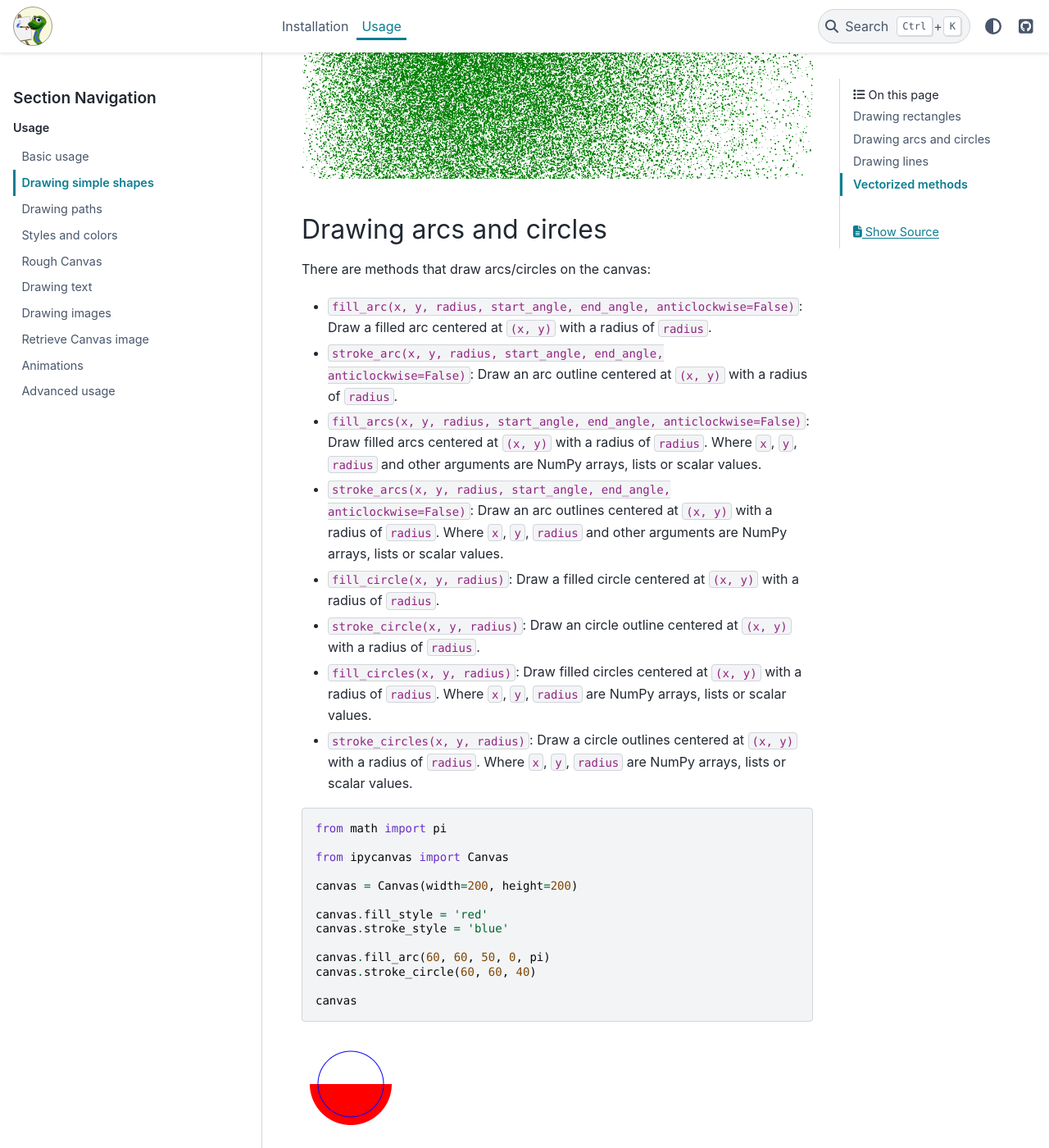
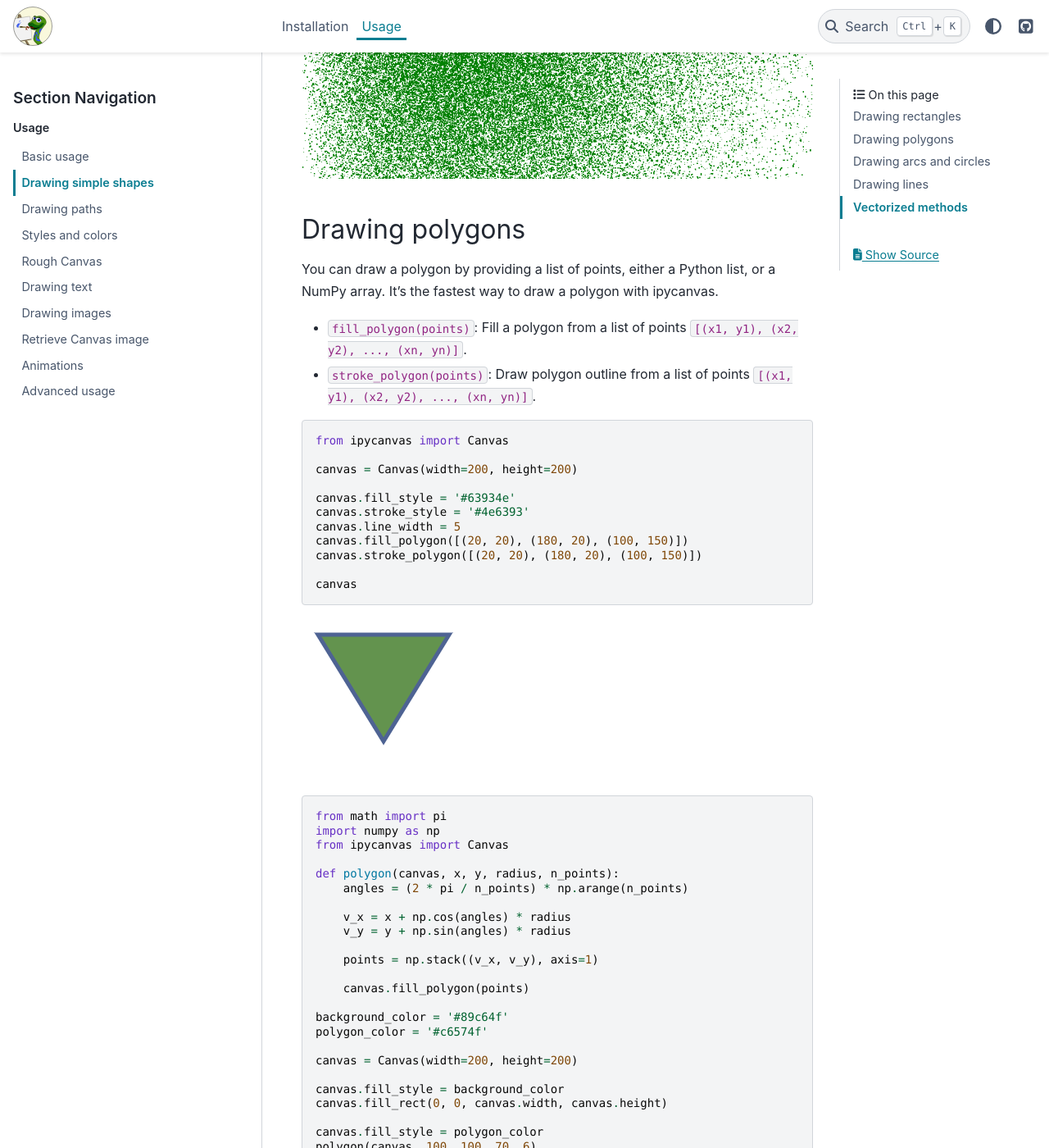
Before and after one commit to jupyter-widgets-contrib/ipycanvas, a Sphinx documentation site: the page built from docs/source/drawing_shapes.rst, in a window 1280 px wide and 1400 px high, scrolled down 2640 px. Shown: the whole window at 82% size. Built offline with Sphinx 7.4.7 and the PyData theme 0.15.4, drawn with Linux system fonts in a browser that asks for light colours; pages that are not in the unit, such as notebooks, are missing from menus; some of the changed text lies outside the part shown.

Commit message:
Add docs for polygon
Signed-off-by: martinRenou <martin.renou@gmail.com>

```diff
--- a/docs/source/drawing_shapes.rst
+++ b/docs/source/drawing_shapes.rst
@@ -67,6 +67,62 @@ You can also clear a certain canvas rectangle area:
     canvas
 
 .. image:: images/rects.png
+
+Drawing polygons
+----------------
+
+You can draw a polygon by providing a list of points, either a Python list, or a NumPy array.
+It's the fastest way to draw a polygon with ipycanvas.
+
+- ``fill_polygon(points)``: Fill a polygon from a list of points ``[(x1, y1), (x2, y2), ..., (xn, yn)]``.
+- ``stroke_polygon(points)``: Draw polygon outline from a list of points ``[(x1, y1), (x2, y2), ..., (xn, yn)]``.
+
+.. code:: Python
+
+    from ipycanvas import Canvas
+
+    canvas = Canvas(width=200, height=200)
+
+    canvas.fill_style = '#63934e'
+    canvas.stroke_style = '#4e6393'
+    canvas.line_width = 5
+    canvas.fill_polygon([(20, 20), (180, 20), (100, 150)])
+    canvas.stroke_polygon([(20, 20), (180, 20), (100, 150)])
+
+    canvas
+
+.. image:: images/polygon.png
+
+.. code:: Python
+
+    from math import pi
+    import numpy as np
+    from ipycanvas import Canvas
+
+    def polygon(canvas, x, y, radius, n_points):
+        angles = (2 * pi / n_points) * np.arange(n_points)
+
+        v_x = x + np.cos(angles) * radius
+        v_y = y + np.sin(angles) * radius
+
+        points = np.stack((v_x, v_y), axis=1)
+
+        canvas.fill_polygon(points)
+
+    background_color = '#89c64f'
+    polygon_color = '#c6574f'
+
+    canvas = Canvas(width=200, height=200)
+
+    canvas.fill_style = background_color
+    canvas.fill_rect(0, 0, canvas.width, canvas.height)
+
+    canvas.fill_style = polygon_color
+    polygon(canvas, 100, 100, 70, 6)
+
+    canvas
+
+.. image:: images/polygon_numpy.png
 
 Drawing arcs and circles
 ------------------------
```
Also changed, not shown: docs/source/images/polygon.png (added), docs/source/images/polygon_numpy.png (added), 1 other file.
